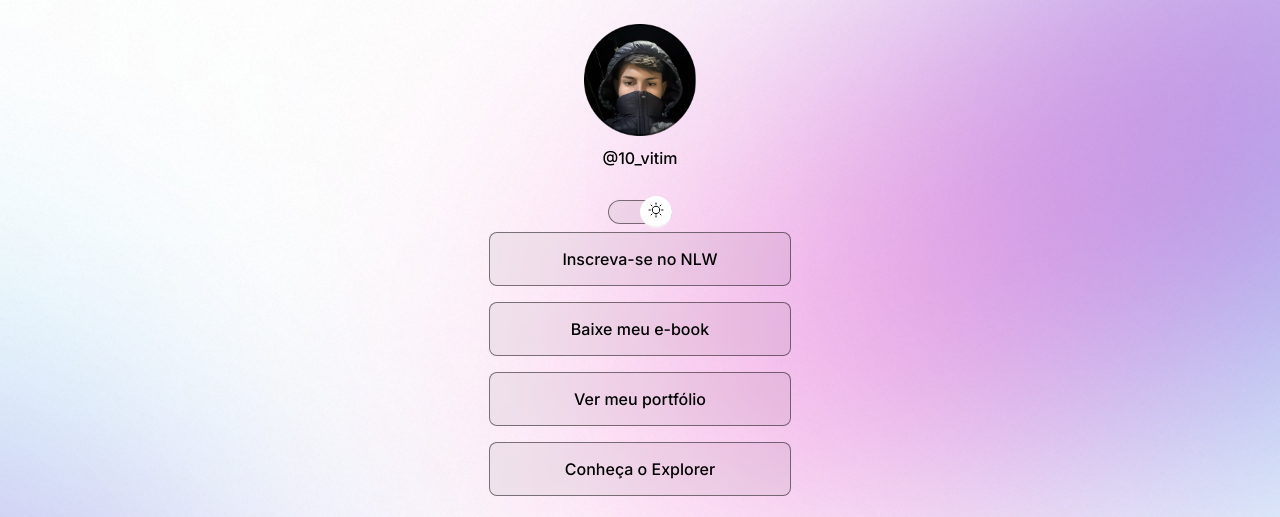
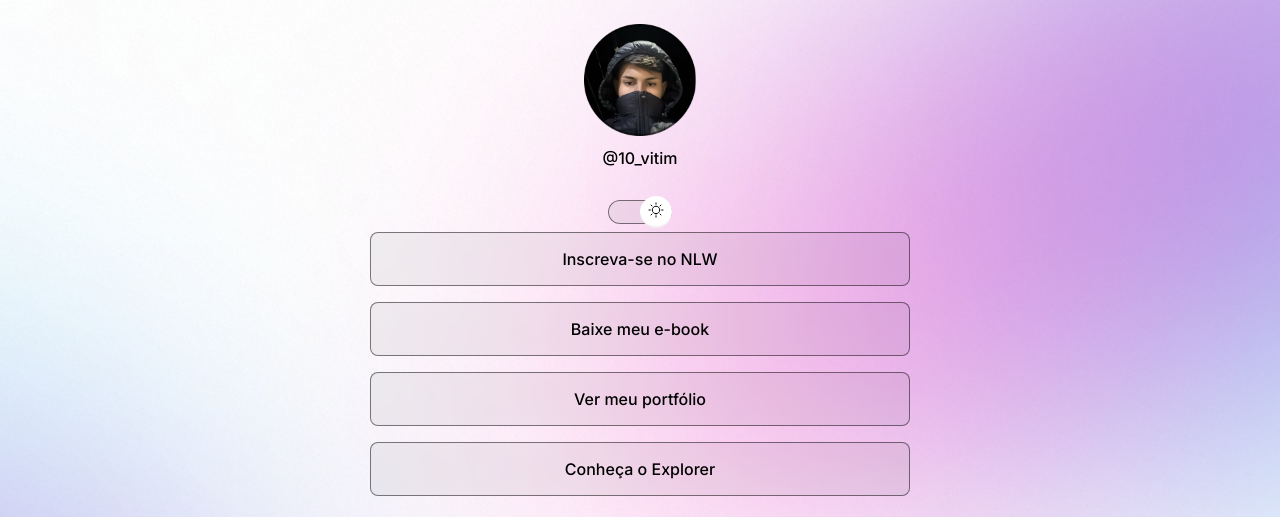
Before and after one commit to VitorAlves-DEV/Light-Dark-Mode-Toggle, a plain HTML site: page index.html in a window 1280 px wide. Shown: the top 517 px of the page. Drawn offline with nearby package versions, Linux system fonts and the light colour scheme.

Commit message:
adjust container width

```diff
--- a/style.css
+++ b/style.css
@@ -36,7 +36,8 @@ body * {
 }
 
 #container {
-    width: 350px;
+    width: 100%;
+    max-width: 588px;
     margin: auto;
     padding: 0px 24px;
 }
```
